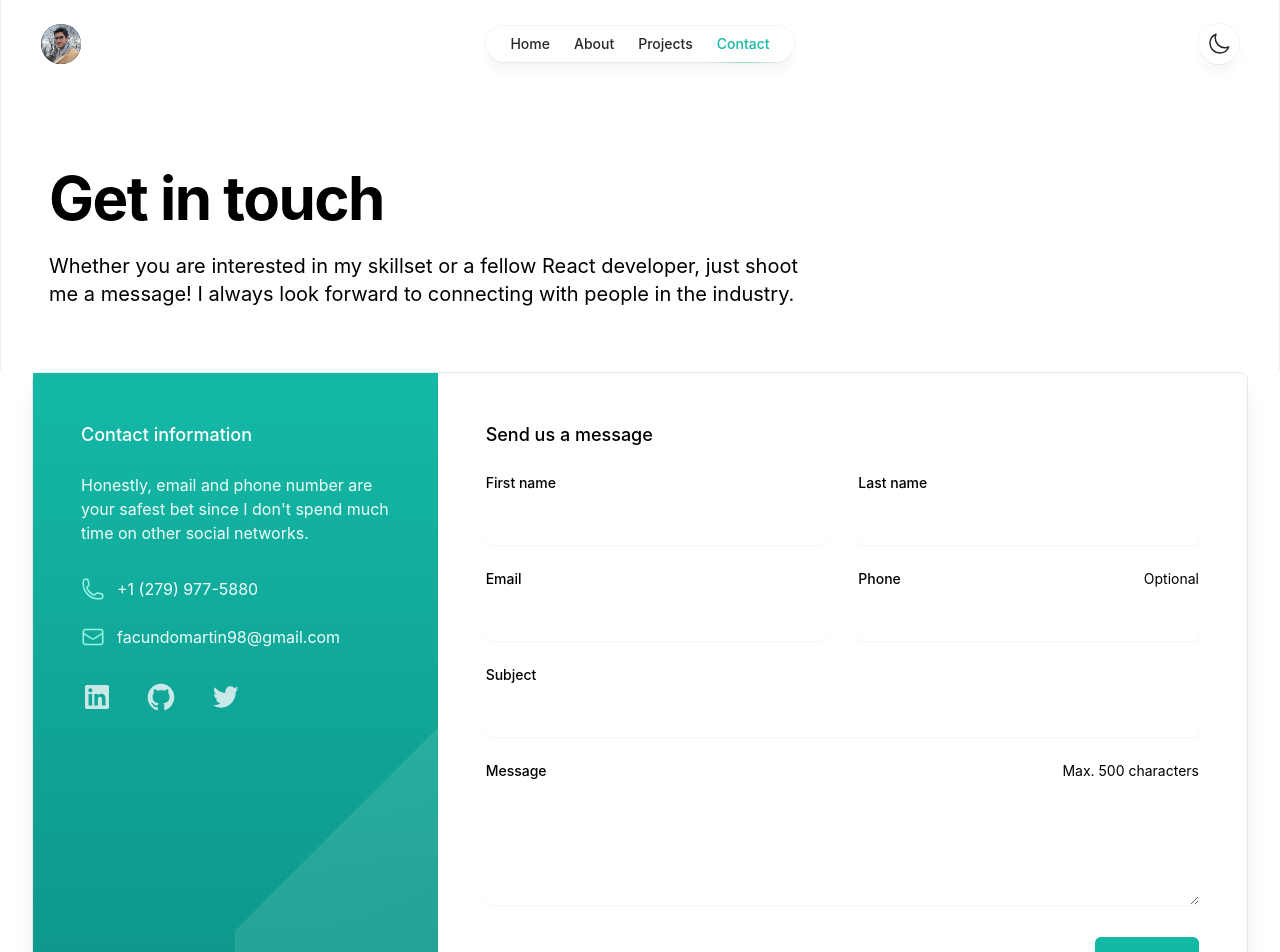
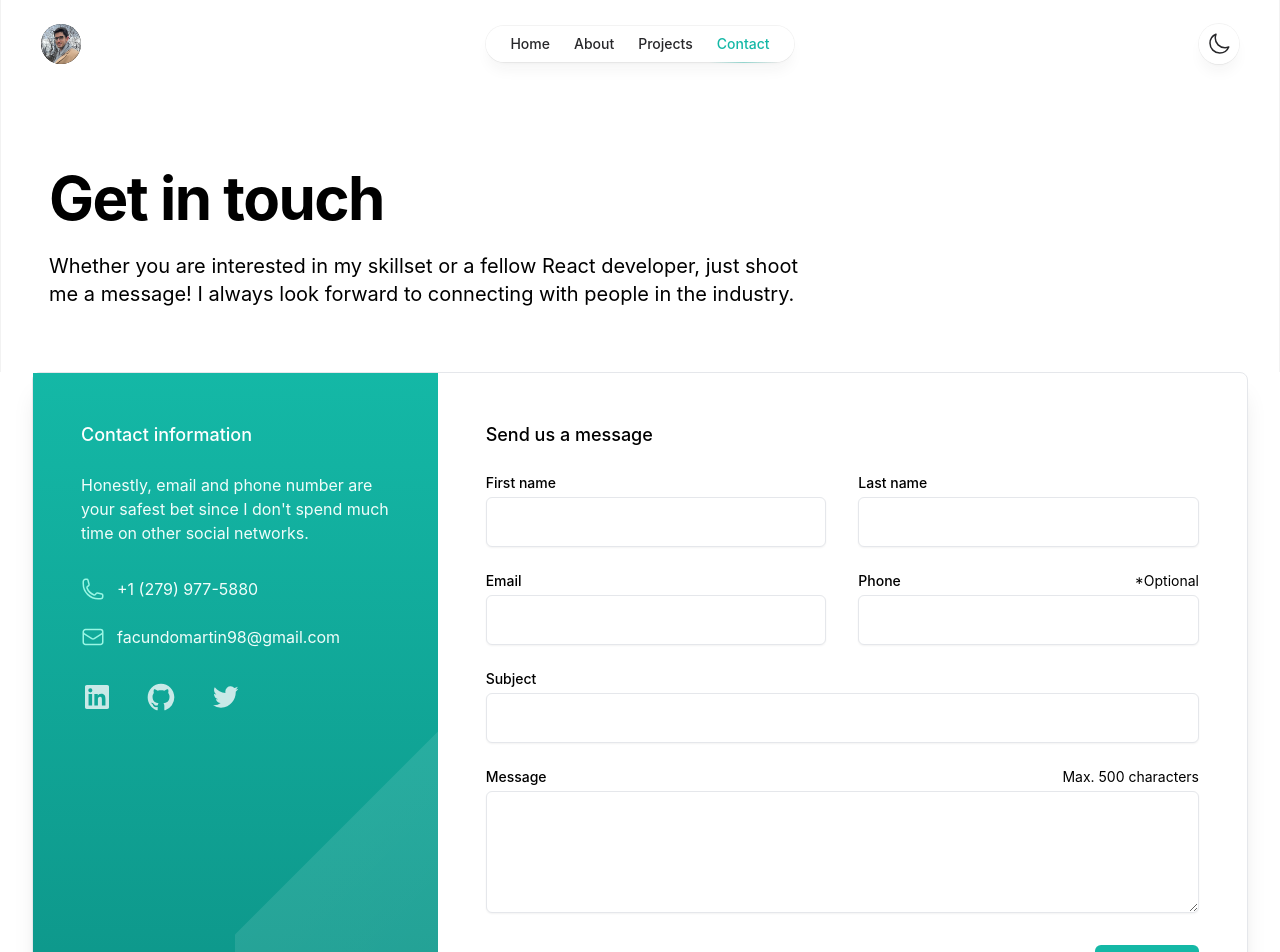
Before and after one commit to Facundo-Martin/portfolio-nextjs, a Next.js app: page /contact in a window 1280 px wide. Shown: the top 952 px of the page. Built offline with nearby package versions, Linux system fonts and the light colour scheme.

Commit message:
styled contact form input

```diff
--- a/src/components/Contact/ContactMain.tsx
+++ b/src/components/Contact/ContactMain.tsx
@@ -24,13 +24,7 @@ export default function ContactMain() {
                     First name
                   </label>
                   <div className="mt-1">
-                    <input
-                      type="text"
-                      name="first-name"
-                      id="first-name"
-                      autoComplete="given-name"
-                      className="block w-full rounded-md border-warm-gray-300 py-3 px-4 text-warm-gray-900 shadow-sm focus:border-teal-500 focus:ring-teal-500"
-                    />
+                    <input type="text" name="first-name" id="first-name" autoComplete="given-name" className="form-input" />
                   </div>
                 </div>
                 <div>
@@ -38,13 +32,7 @@ export default function ContactMain() {
                     Last name
                   </label>
                   <div className="mt-1">
-                    <input
-                      type="text"
-                      name="last-name"
-                      id="last-name"
-                      autoComplete="family-name"
-                      className="block w-full rounded-md border-warm-gray-300 py-3 px-4 text-warm-gray-900 shadow-sm focus:border-teal-500 focus:ring-teal-500"
-                    />
+                    <input type="text" name="last-name" id="last-name" autoComplete="family-name" className="form-input" />
                   </div>
                 </div>
                 <div>
@@ -52,13 +40,7 @@ export default function ContactMain() {
                     Email
                   </label>
                   <div className="mt-1">
-                    <input
-                      id="email"
-                      name="email"
-                      type="email"
-                      autoComplete="email"
-                      className="block w-full rounded-md border-warm-gray-300 py-3 px-4 text-warm-gray-900 shadow-sm focus:border-teal-500 focus:ring-teal-500"
-                    />
+                    <input id="email" name="email" type="email" autoComplete="email" className="form-input" />
                   </div>
                 </div>
                 <div>
@@ -67,18 +49,11 @@ export default function ContactMain() {
                       Phone
                     </label>
                     <span id="phone-optional" className="text-sm text-warm-gray-500">
-                      Optional
+                      *Optional
                     </span>
                   </div>
                   <div className="mt-1">
-                    <input
-                      type="text"
-                      name="phone"
-                      id="phone"
-                      autoComplete="tel"
-                      className="block w-full rounded-md border-warm-gray-300 py-3 px-4 text-warm-gray-900 shadow-sm focus:border-teal-500 focus:ring-teal-500"
-                      aria-describedby="phone-optional"
-                    />
+                    <input type="text" name="phone" id="phone" autoComplete="tel" className="form-input" aria-describedby="phone-optional" />
                   </div>
                 </div>
                 <div className="sm:col-span-2">
@@ -86,12 +61,7 @@ export default function ContactMain() {
                     Subject
                   </label>
                   <div className="mt-1">
-                    <input
-                      type="text"
-                      name="subject"
-                      id="subject"
-                      className="block w-full rounded-md border-warm-gray-300 py-3 px-4 text-warm-gray-900 shadow-sm focus:border-teal-500 focus:ring-teal-500"
-                    />
+                    <input type="text" name="subject" id="subject" className="form-input" />
                   </div>
                 </div>
                 <div className="sm:col-span-2">
@@ -104,14 +74,7 @@ export default function ContactMain() {
                     </span>
                   </div>
                   <div className="mt-1">
-                    <textarea
-                      id="message"
-                      name="message"
-                      rows={4}
-                      className="block w-full rounded-md border-warm-gray-300 py-3 px-4 text-warm-gray-900 shadow-sm focus:border-teal-500 focus:ring-teal-500"
-                      aria-describedby="message-max"
-                      defaultValue={''}
-                    />
+                    <textarea id="message" name="message" rows={4} className="form-input" aria-describedby="message-max" defaultValue={''} />
                   </div>
                 </div>
                 <div className="sm:col-span-2 sm:flex sm:justify-end">
--- a/src/styles/globals.css
+++ b/src/styles/globals.css
@@ -17,6 +17,9 @@
   }
   .project-button {
     @apply rounded-lg px-3 py-1 flex items-center gap-x-1 border shadow-sm hover:shadow-md p-6 border-neutral-400/80 hover:bg-neutral-50/60 dark:shadow-none dark:border-neutral-400/70 dark:hover:bg-neutral-700;
+  }
+  .form-input {
+    @apply block w-full rounded-md py-3 px-4 shadow-sm border dark:border-neutral-500 dark:bg-neutral-700/20 focus:border-teal-500 focus:ring-teal-500 focus:ring-0 focus:outline-teal-500 dark:focus:outline-neutral-400;
   }
 }
 
```
